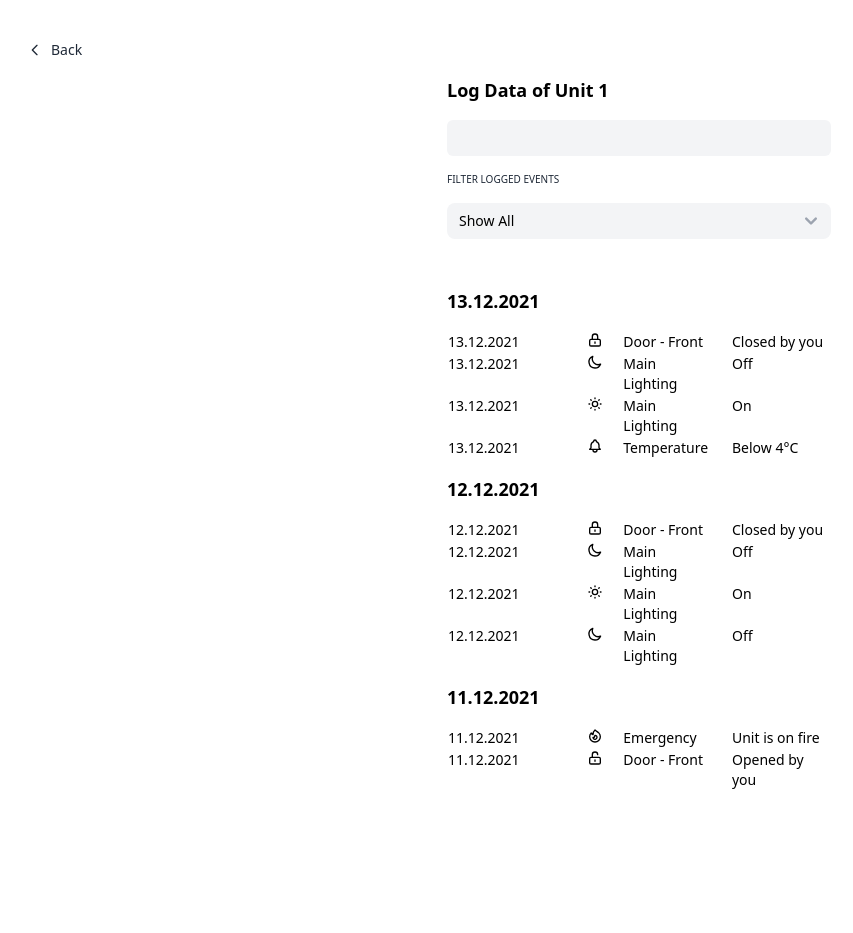
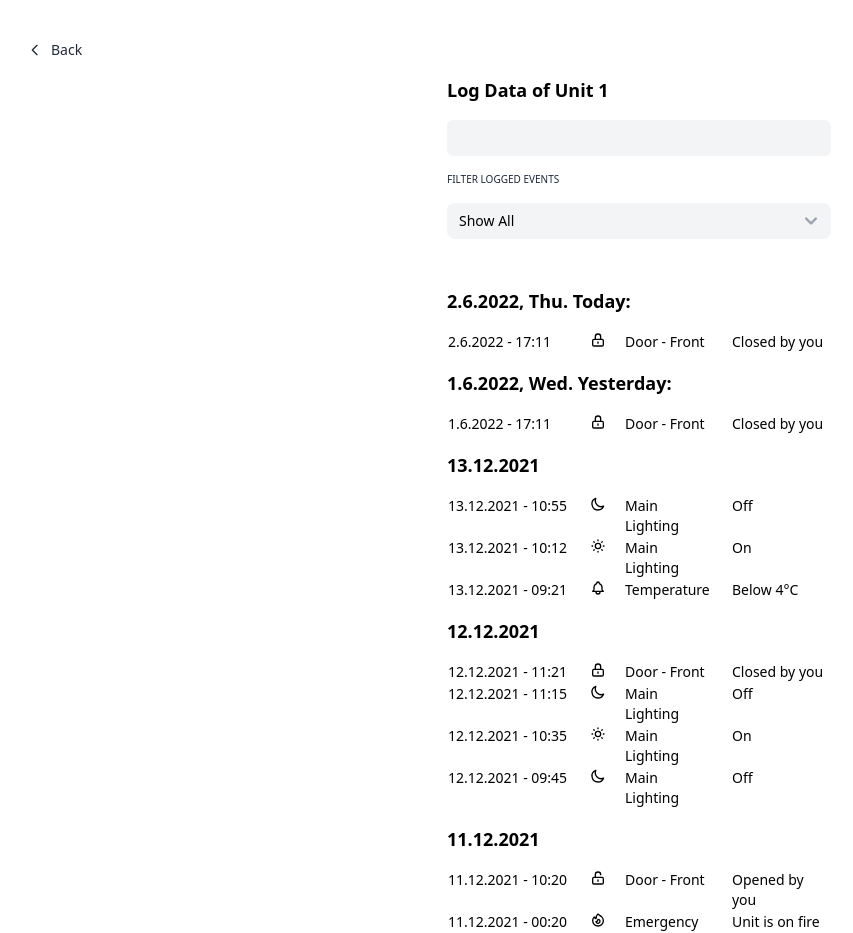
Before and after one commit to Pedropfuenmayor/Log-Screens, a Next.js app: page / in a window 1280 px wide. Shown: the whole page, without its empty margins (1-854 px from the left). Before the commit the page ends 800 px from the top, so only its background shows below. Built offline with nearby package versions, Linux system fonts and the light colour scheme.

Commit message:
date formating

```diff
--- a/components/ui/Table.tsx
+++ b/components/ui/Table.tsx
@@ -1,5 +1,10 @@
 import { ActivityAlertLogType } from "../../models/models";
-import { getLogsByDate } from "../../helper/helper";
+import {
+  getLogsByDate,
+  formatDateLabel,
+  formatLogsDate,
+} from "../../helper/helper";
+import { DateTime } from "luxon";
 import {
   LockClosedIcon,
   LockOpenIcon,
@@ -12,70 +17,77 @@ import { useEffect, useState } from "react";
 
 const activityAlertLogData: ActivityAlertLogType[] = [
   {
-    timestamp: "13.12.2021",
+    timestamp: DateTime.now().toSeconds(),
     device: "Door - Front",
     description: "Closed by you",
     icon: LockClosedIcon,
     type: "Notification",
   },
   {
-    timestamp: "13.12.2021",
+    timestamp: DateTime.now().minus({ days: 1 }).toSeconds(),
+    device: "Door - Front",
+    description: "Closed by you",
+    icon: LockClosedIcon,
+    type: "Notification",
+  },
+  {
+    timestamp: 1639392939,
     device: "Main Lighting",
     description: "Off",
     icon: MoonIcon,
     type: "Notification",
   },
   {
-    timestamp: "13.12.2021",
+    timestamp: 1639390359,
     device: "Main Lighting",
     description: "On",
     icon: SunIcon,
     type: "Notification",
   },
   {
-    timestamp: "13.12.2021",
+    timestamp: 1639387299,
     device: "Temperature",
     description: "Below 4°C",
     icon: BellIcon,
     type: "Warning",
   },
   {
-    timestamp: "12.12.2021",
+    timestamp: 1639308099,
     device: "Door - Front",
     description: "Closed by you",
     icon: LockClosedIcon,
     type: "Notification",
   },
   {
-    timestamp: "12.12.2021",
+    timestamp: 1639307739,
     device: "Main Lighting",
     description: "Off",
     icon: MoonIcon,
     type: "Notification",
   },
   {
-    timestamp: "12.12.2021",
+    timestamp: 1639305339,
     device: "Main Lighting",
     description: "On",
     icon: SunIcon,
     type: "Notification",
   },
   {
-    timestamp: "12.12.2021",
+    timestamp: 1639302339,
     device: "Main Lighting",
     description: "Off",
     icon: MoonIcon,
     type: "Notification",
   },
   {
-    timestamp: "11.12.2021",
+    timestamp: 1639182039,
     device: "Emergency",
     description: "Unit is on fire",
     icon: FireIcon,
     type: "Alert",
   },
   {
-    timestamp: "11.12.2021",
+    timestamp: 1639218039,
     device: "Door - Front",
     description: "Opened by you",
     icon: LockOpenIcon,
@@ -103,12 +115,16 @@ export default function Table({ selected }) {
     <div className="relative overflow-x-auto mt-8">
       {Object.keys(logsByDate).map((date, i) => (
         <div key={i}>
-          <h3 className="font-bold my-4 m-auto text-lg w-72 sm:w-96">{date}</h3>
+          <h3 className="font-bold my-4 m-auto text-lg w-72 sm:w-96">
+            {formatDateLabel(date, logsByDate)}
+          </h3>
           <table className="w-72 text-[10px] text-left m-auto sm:text-sm sm:w-96">
             <tbody className="">
               {logsByDate[date].map((log, i) => (
                 <tr key={i} className="bg-white flex justify-between">
-                  <td className=" w-[89px] sm:w-[120px]">{log.timestamp}</td>
+                  <td className=" w-[89px] sm:w-[125px]">
+                    {formatLogsDate(log.timestamp)}
+                  </td>
                   <td className="w-[18px]">
                     <log.icon className="h-4 w-4" />
                   </td>
--- a/helper/helper.ts
+++ b/helper/helper.ts
@@ -1,15 +1,40 @@
 import { ActivityAlertLogType } from "../models/models";
-
+import { DateTime } from "luxon";
 
 export function getLogsByDate(logs: ActivityAlertLogType[]) {
-    const logsByDate = {};
-    logs.forEach((log) => {
-      if (logsByDate.hasOwnProperty(log.timestamp)) {
-        logsByDate[log.timestamp].push(log);
-      } else {
-        logsByDate[log.timestamp] = [log];
-      }
-    });
+  const sortedLogs = logs.sort((a, b) => b.timestamp - a.timestamp);
+  const logsByDate = {};
+  sortedLogs.forEach((log) => {
+    const date = DateTime.fromSeconds(log.timestamp).toFormat("d'.'L'.'y");
+    if (logsByDate.hasOwnProperty(date)) {
+      logsByDate[date].push(log);
+    } else {
+      logsByDate[date] = [log];
+    }
+  });
 
-    return logsByDate;
+  return logsByDate;
+}
+
+export function formatDateLabel(date, logsByDate) {
+  const timestamp = logsByDate[date][0].timestamp;
+  const today = DateTime.now();
+  const logsDate = DateTime.fromSeconds(timestamp);
+  const isToday = logsDate.hasSame(today, "day");
+  const daysDiff = today.diff(logsDate, "days").values.days;
+  const isYesterday = daysDiff >= 1 && daysDiff < 2;
+
+  if (isToday) {
+    return logsDate.toFormat("d'.'L'.'y', 'ccc'. Today:'");
+  } else if (isYesterday) {
+    return logsDate.toFormat("d'.'L'.'y', 'ccc'. Yesterday:'");
   }
+
+  return logsDate.toFormat("d'.'L'.'y");
+}
+
+export function formatLogsDate(timestamp) {
+  const logsDate = DateTime.fromSeconds(timestamp);
+
+  return logsDate.toFormat("d'.'L'.'y' - 'T");
+}
--- a/models/models.ts
+++ b/models/models.ts
@@ -1,7 +1,7 @@
 
 
 export type  ActivityAlertLogType= {
-    timestamp: string,
+    timestamp: number ,
     device: string,
     description: string,
     icon: any,
--- a/package.json
+++ b/package.json
@@ -8,6 +8,7 @@
   "dependencies": {
     "@headlessui/react": "^1.6.4",
     "@heroicons/react": "^1.0.6",
+    "luxon": "^2.4.0",
     "next": "latest",
     "react": "18.1.0",
     "react-dom": "18.1.0"
```
Also changed, not shown: 1 other file (tests, documents, lock files or other folders).
